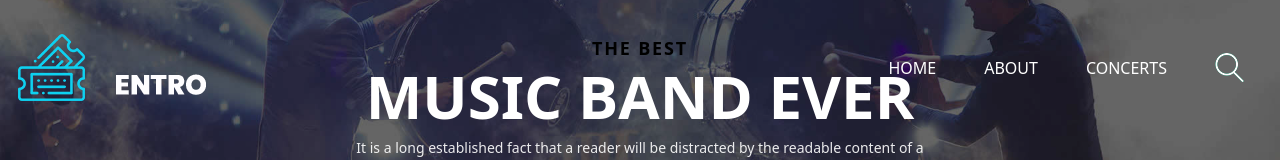
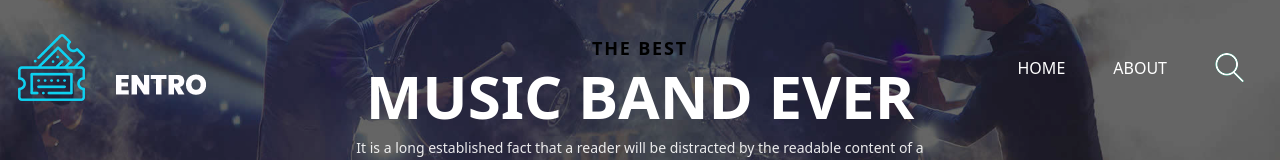
Before and after one commit to youssefElhoubi/mazakni, an Angular app: page / in a window 1280 px wide. Shown: the top 160 px of the page. Built offline with nearby package versions, Linux system fonts and the light colour scheme.

Commit message:
remaking the routes

```diff
--- a/src/app/navbar/navbar.component.ts
+++ b/src/app/navbar/navbar.component.ts
@@ -13,7 +13,6 @@ export class NavbarComponent {
   menuItems = [
     { label: 'Home', link: '/', active: true },
     { label: 'About', link: '/about', active: false },
-    { label: 'Concerts', link: '/concerts', active: false },
   ];
 
 }
```
